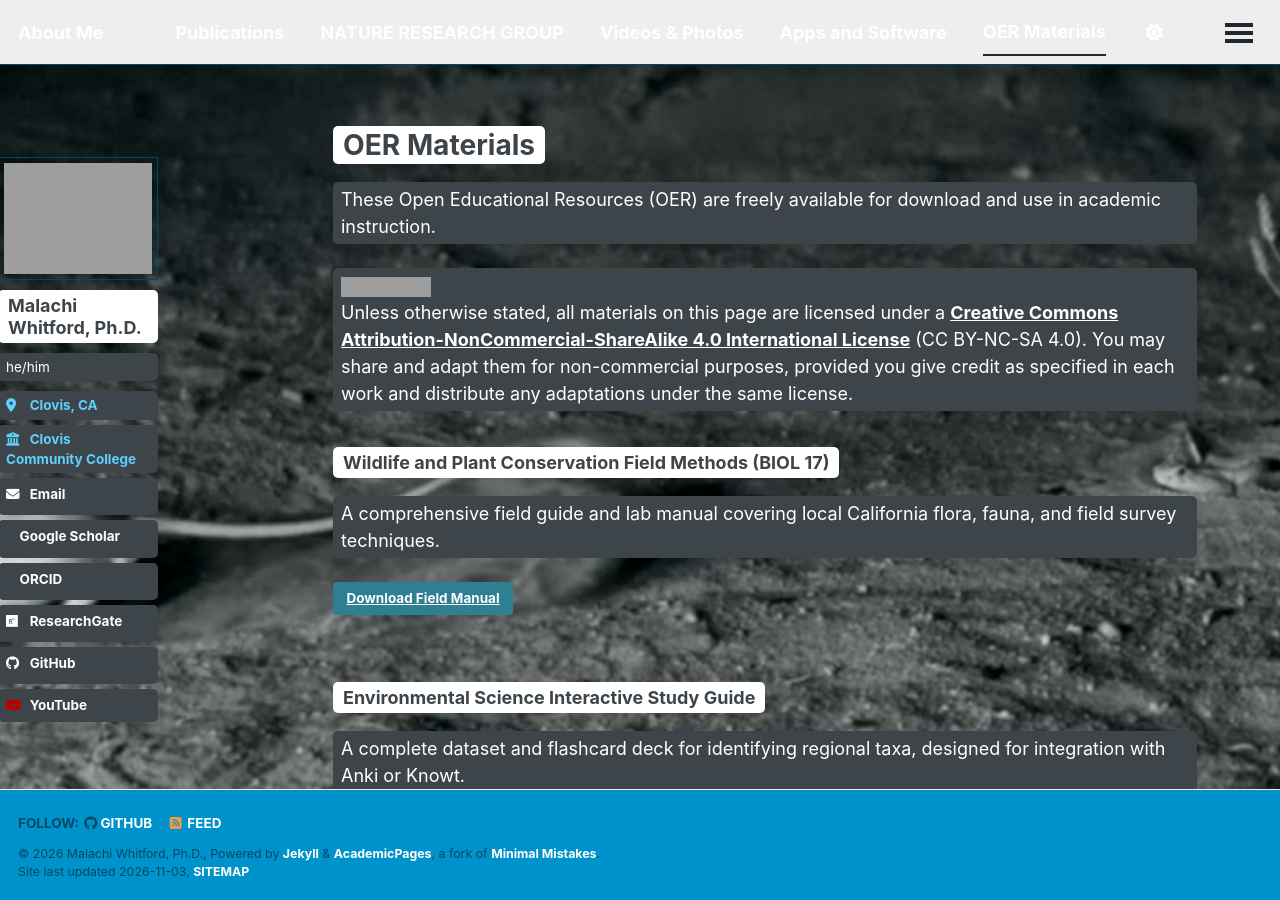
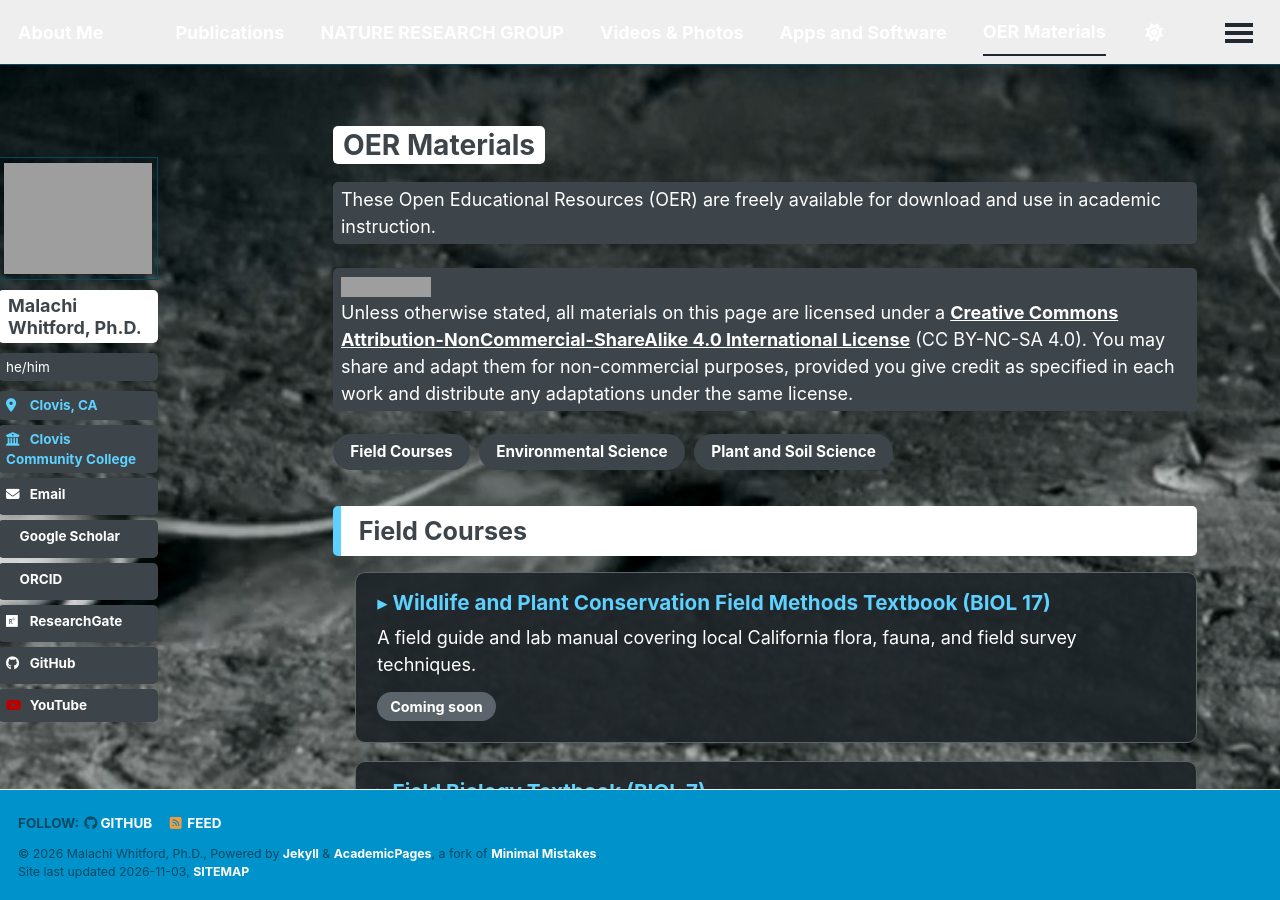
Before and after one commit to malachi-whitford/malachi-whitford.github.io, a Jekyll site: the page built from _pages/oer_materials.html, in a window 1280 px wide and 900 px high. Built offline with Jekyll 4.4.1, drawn with Linux system fonts in a browser that asks for light colours; a style sheet for code colours, icons or effects is not loaded; some of the changed text lies outside the part shown; grey boxes are pictures that could not be loaded.

Commit message:
OER Materials: add spots for five textbooks and lab manuals
Order: field courses (BIOL 17, BIOL 7), environmental science, then plant
and soil science. Items listed in _data/oer.yml; each shows 'Coming soon'
until its PDF is uploaded to oer_materials/, then a Download button.
Move shared card styles from the Apps page into main.scss.

Co-Authored-By: Claude Opus 5.5 <noreply@anthropic.com>
Claude-Session: https://claude.ai/code/session_01X3v8s6EfQw4FBvgZMRn1EH

```diff
--- /dev/null
+++ b/_data/oer.yml
@@ -0,0 +1,41 @@
+# OER Materials page (/oer_materials/). Sections and items appear in this order.
+#
+# HOW TO PUBLISH A BOOK: upload the PDF into the oer_materials/ folder on GitHub
+# using the exact file name listed below. The "Coming soon" label changes to a
+# Download button by itself. To use a different file name, change "file" here.
+#
+# You can edit any title or description. To add a book, copy an item.
+# "link" (optional) adds a second button, e.g. to an online version.
+
+- section: Field Courses
+  id: field-courses
+  items:
+    - title: Wildlife and Plant Conservation Field Methods Textbook
+      course: BIOL 17
+      description: A field guide and lab manual covering local California flora, fauna, and field survey techniques.
+      file: biol17_wildlife_plant_conservation_textbook.pdf
+    - title: Field Biology Textbook
+      course: BIOL 7
+      description: A textbook for BIOL 7, Field Biology.
+      file: biol7_field_biology_textbook.pdf
+
+- section: Environmental Science
+  id: environmental-science
+  items:
+    - title: Environmental Science Manual
+      description: A manual for environmental science courses.
+      file: environmental_science_manual.pdf
+    - title: Environmental Science Interactive Study Guide
+      description: A complete dataset and flashcard deck for identifying regional taxa, designed for integration with Anki or Knowt.
+      file: environmental_science_study_guide.zip
+      button: Download Study Guide
+
+- section: Plant and Soil Science
+  id: plant-soil-science
+  items:
+    - title: Plant Science Lab Manual
+      description: A lab manual for plant science courses.
+      file: plant_science_lab_manual.pdf
+    - title: Soil Science Lab Manual
+      description: A lab manual for soil science courses.
+      file: soil_science_lab_manual.pdf
--- a/_pages/oer_materials.html
+++ b/_pages/oer_materials.html
@@ -4,6 +4,8 @@ title: "OER Materials"
 permalink: /oer_materials/
 author_profile: true
 ---
+
+{% include base_path %}
 
 <p>These Open Educational Resources (OER) are freely available for download and use in academic instruction.</p>
 
@@ -12,12 +14,31 @@ author_profile: true
 Unless otherwise stated, all materials on this page are licensed under a <a rel="license" href="https://creativecommons.org/licenses/by-nc-sa/4.0/">Creative Commons Attribution-NonCommercial-ShareAlike 4.0 International License</a> (CC BY-NC-SA 4.0). You may share and adapt them for non-commercial purposes, provided you give credit as specified in each work and distribute any adaptations under the same license.
 </p>
 
-<h3>Wildlife and Plant Conservation Field Methods (BIOL 17)</h3>
-<p>A comprehensive field guide and lab manual covering local California flora, fauna, and field survey techniques.</p>
-<a href="/oer_materials/biology_17_field_manual.pdf" class="btn btn--info">Download Field Manual</a>
+<!-- The books on this page are listed in _data/oer.yml. Upload PDFs to the oer_materials/ folder. -->
 
-<br><br>
+<nav class="sw-jump" aria-label="Jump to section">
+  {% for s in site.data.oer %}<a href="#{{ s.id }}">{{ s.section }}</a>{% endfor %}
+</nav>
 
-<h3>Environmental Science Interactive Study Guide</h3>
-<p>A complete dataset and flashcard deck for identifying regional taxa, designed for integration with Anki or Knowt.</p>
-<a href="/oer_materials/environmental_science_study_guide.zip" class="btn btn--info">Download Study Guide</a>
+{% for s in site.data.oer %}
+<section class="sw-section" id="{{ s.id }}">
+  <h2>{{ s.section }}</h2>
+  {% for item in s.items %}
+    {% assign file_path = "/oer_materials/" | append: item.file %}
+    {% assign uploaded = false %}
+    {% for f in site.static_files %}{% if f.path == file_path %}{% assign uploaded = true %}{% endif %}{% endfor %}
+    <div class="sw-card">
+      <h3>{{ item.title }}{% if item.course %} ({{ item.course }}){% endif %}</h3>
+      <p>{{ item.description }}</p>
+      <div class="sw-buttons">
+        {% if uploaded %}
+          <a class="sw-btn" href="{{ base_path }}{{ file_path }}">{{ item.button | default: "Download PDF" }} &darr;</a>
+        {% else %}
+          <span class="sw-badge">Coming soon</span>
+        {% endif %}
+        {% if item.link %}<a class="sw-btn" href="{{ item.link }}">View online &rarr;</a>{% endif %}
+      </div>
+    </div>
+  {% endfor %}
+</section>
+{% endfor %}
--- a/assets/css/main.scss
+++ b/assets/css/main.scss
@@ -162,3 +162,51 @@ a:hover {
     border-radius: 5px !important;
     margin-bottom: 5px !important;
 }
+
+/* ===== Section bars, cards and buttons (Apps and Software, OER Materials) ===== */
+/* Jump-to menu */
+.sw-jump { display: flex; flex-wrap: wrap; gap: 0.5em; margin: 0.5em 0 2em; }
+.sw-jump a {
+  background: #3d454a; border: 2px solid #3d454a; border-radius: 999px;
+  padding: 0.3em 1em; font-size: 0.85em; text-decoration: none;
+}
+.sw-jump a:hover { border-color: #5ed1ff; }
+
+/* Section headers: full-width white bar with a blue accent, clearly bigger than app names */
+.sw-section { margin: 0 0 2.5em; scroll-margin-top: 80px; }
+.sw-section > h2 {
+  width: auto !important; font-size: 1.4em !important;
+  border-left: 8px solid #5ed1ff; padding: 0.4em 0.7em !important; margin: 0 0 0.6em !important;
+}
+.sw-section > p.sw-intro { display: inline-block; margin: 0 0 0.9em; }
+
+/* App cards: each app sits in its own box */
+.sw-card {
+  background: rgba(30, 36, 40, 0.92); border: 1px solid #5a646a; border-radius: 10px;
+  padding: 1em 1.2em 1.2em; margin: 0 0 1em 1.2em;
+}
+.sw-card > h3 {
+  background: none !important; color: #5ed1ff !important; padding: 0 !important;
+  font-size: 1.15em !important; margin: 0 0 0.4em !important;
+}
+.sw-card > h3::before { content: "\25B8\00a0"; }
+.page__content .sw-card p, .archive .sw-card p {
+  background: none !important; padding: 0 !important; margin: 0 0 0.8em;
+}
+.sw-card img { max-width: 100%; border: 1px solid #5a646a; border-radius: 6px; display: block; margin-top: 0.8em; }
+.sw-card img.sw-phone { max-width: 300px; }
+
+/* Buttons */
+.sw-buttons { display: flex; flex-wrap: wrap; gap: 0.6em; }
+.sw-btn {
+  display: inline-block; background: #fff; color: #3d454a !important; border-radius: 6px;
+  padding: 0.4em 1em; font-size: 0.9em; text-decoration: none;
+}
+.sw-btn:hover { background: #5ed1ff; color: #1e2428 !important; }
+
+@media (max-width: 600px) { .sw-card { margin-left: 0; } }
+/* Status badge for items not uploaded yet */
+.sw-badge {
+  display: inline-block; background: #5a646a; color: #fff; border-radius: 999px;
+  padding: 0.25em 0.9em; font-size: 0.8em; font-weight: bold;
+}
```
Also changed, not shown: _pages/software.html (+0 -44 lines).
